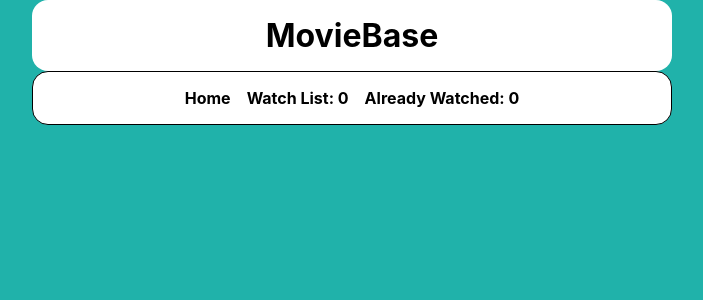
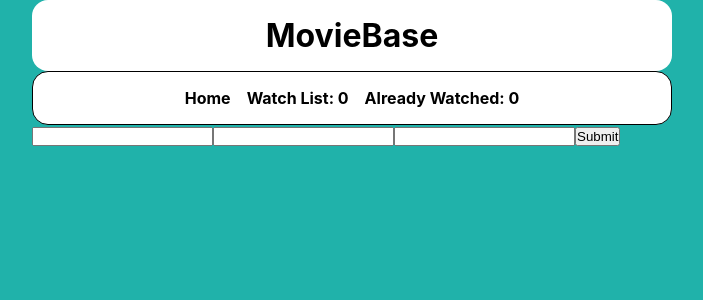
Before and after one commit to belbanas/omdb-szamitosok, a React (Create React App) app: page /register in a window 1280 px wide. Shown: the top 300 px of the page, without its empty margins (288-991 px from the left). Built offline with nearby package versions, Linux system fonts and the light colour scheme.

Commit message:
login \ reg added

```diff
--- a/src/App.js
+++ b/src/App.js
@@ -1,11 +1,13 @@
-import "./App.css";
-import { BrowserRouter as Router, Route } from "react-router-dom";
-import Header from "./components/layouts/Header";
-import MainPage from "./components/MainPage";
-import WatchList from "./components/WatchList";
-import AlreadyWatched from "./components/AlreadyWatched";
-import { ThemeProvider, createGlobalStyle } from "styled-components";
-import { MovieProvider } from "./components/MovieContext";
+import './App.css';
+import { BrowserRouter as Router, Route } from 'react-router-dom';
+import Header from './components/layouts/Header';
+import MainPage from './components/MainPage';
+import WatchList from './components/WatchList';
+import AlreadyWatched from './components/AlreadyWatched';
+import { ThemeProvider, createGlobalStyle } from 'styled-components';
+import { MovieProvider } from './components/MovieContext';
+import Login from './components/Login';
+import Register from './components/Register';
 
 const GlobalStyle = createGlobalStyle`
 	body {
@@ -20,11 +22,13 @@ function App() {
 			<MovieProvider>
 				<GlobalStyle />
 				<Router>
-                    <div className="App">
+					<div className='App'>
 						<Header />
-                        <Route exact path="/" component={MainPage} />
-                        <Route exact path="/watchlist" component={WatchList} />
-                        <Route exact path="/seen" component={AlreadyWatched} />
+						<Route exact path='/' component={MainPage} />
+						<Route exact path='/watchlist' component={WatchList} />
+						<Route exact path='/seen' component={AlreadyWatched} />
+						<Route exact path='/register' component={Register} />
+						<Route exact path='/login' component={Login} />
 					</div>
 				</Router>
 			</MovieProvider>
--- a/src/components/AddMovie.js
+++ b/src/components/AddMovie.js
@@ -37,21 +37,25 @@ const AddMovie = (props) => {
 				alreadyWatched: [...movies.alreadyWatched, props.movie.Title],
 			});
 		} else {
-            let filteredArray = movies.alreadyWatched.filter(title => title !== props.movie.Title);
+			let filteredArray = movies.alreadyWatched.filter(
+				(title) => title !== props.movie.Title
+			);
 			setMovies({
 				watchlist: [...movies.watchlist],
 				alreadyWatched: filteredArray,
-            })
+			});
 		}
 	};
 
 	const removeFromWatchlist = () => {
-        let filteredArray = movies.watchlist.filter(movie => movie.Title !== props.movie.Title);
+		let filteredArray = movies.watchlist.filter(
+			(movie) => movie.Title !== props.movie.Title
+		);
 		setMovies({
 			watchlist: filteredArray,
-            alreadyWatched: [...movies.alreadyWatched]
-        })
-    }
+			alreadyWatched: [...movies.alreadyWatched],
+		});
+	};
 
 	return (
 		<React.Fragment>
--- /dev/null
+++ b/src/components/Login.js
@@ -0,0 +1,7 @@
+import React, { Component } from 'react';
+
+const Login = (params) => {
+	return <React.Fragment>Login</React.Fragment>;
+};
+
+export default Login;
--- /dev/null
+++ b/src/components/Register.js
@@ -0,0 +1,49 @@
+import React, { useState } from 'react';
+import axios from 'axios';
+
+const Register = (params) => {
+	const [userEmail, setEmail] = useState('');
+	const [userName, setName] = useState('');
+	const [userPassword, setPassword] = useState('');
+
+	const handleEmailChange = (event) => {
+		setEmail(event.target.value);
+	};
+
+	const handleNameChange = (event) => {
+		setName(event.target.value);
+	};
+
+	const handlePasswordChange = (event) => {
+		setPassword(event.target.value);
+	};
+
+	const handleRegistration = (event) => {
+		event.preventDefault();
+		alert(userEmail + userName + userPassword);
+		axios
+			.post('http://127.0.0.1:8000/api/registration', {
+				name: userName,
+				email: userEmail,
+				password: userPassword,
+				_token: '{{ csrf_token() }}',
+			})
+
+			.then((response) => {
+				console.log(response);
+			});
+	};
+
+	return (
+		<div>
+			<form onSubmit={handleRegistration}>
+				<input type='email' onChange={handleEmailChange} />
+				<input type='text' onChange={handleNameChange} />
+				<input type='password' onChange={handlePasswordChange} />
+				<button type='submit'>Submit</button>
+			</form>
+		</div>
+	);
+};
+
+export default Register;
```
Lines whose indentation alone changed are shown as unchanged.
